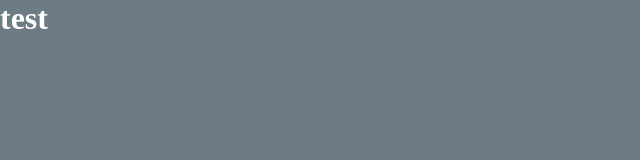
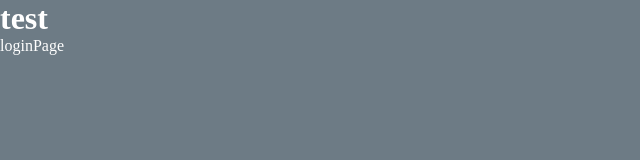
Before and after one commit to Feature-Voter/Web, a Next.js app: page / in a window 1280 px wide. Shown: the top 160 px of the page, without its empty margins (0-640 px from the left). Built offline with nearby package versions, Linux system fonts and the light colour scheme.

Commit message:
Add Login module

```diff
--- a/components/login.tsx
+++ b/components/login.tsx
@@ -0,0 +1,11 @@
+import React, { Component } from 'react'
+
+export class LoginPage extends Component {
+  render() {
+    return (
+      <div>loginPage</div>
+    )
+  }
+}
+
+export default LoginPage
--- a/pages/index.tsx
+++ b/pages/index.tsx
@@ -1,5 +1,6 @@
 import Head from 'next/head'
 import styles from '../styles/Home.module.scss'
+import LoginPage from '../components/login'
 
 export default function Home() {
   return (
@@ -12,6 +13,7 @@ export default function Home() {
       </Head>
       <main className={styles.main}>
         <h1>test </h1>
+        <LoginPage></LoginPage>
       </main>
     </>
   )
```
Also changed, not shown: styles/Login.module.scss (added).
